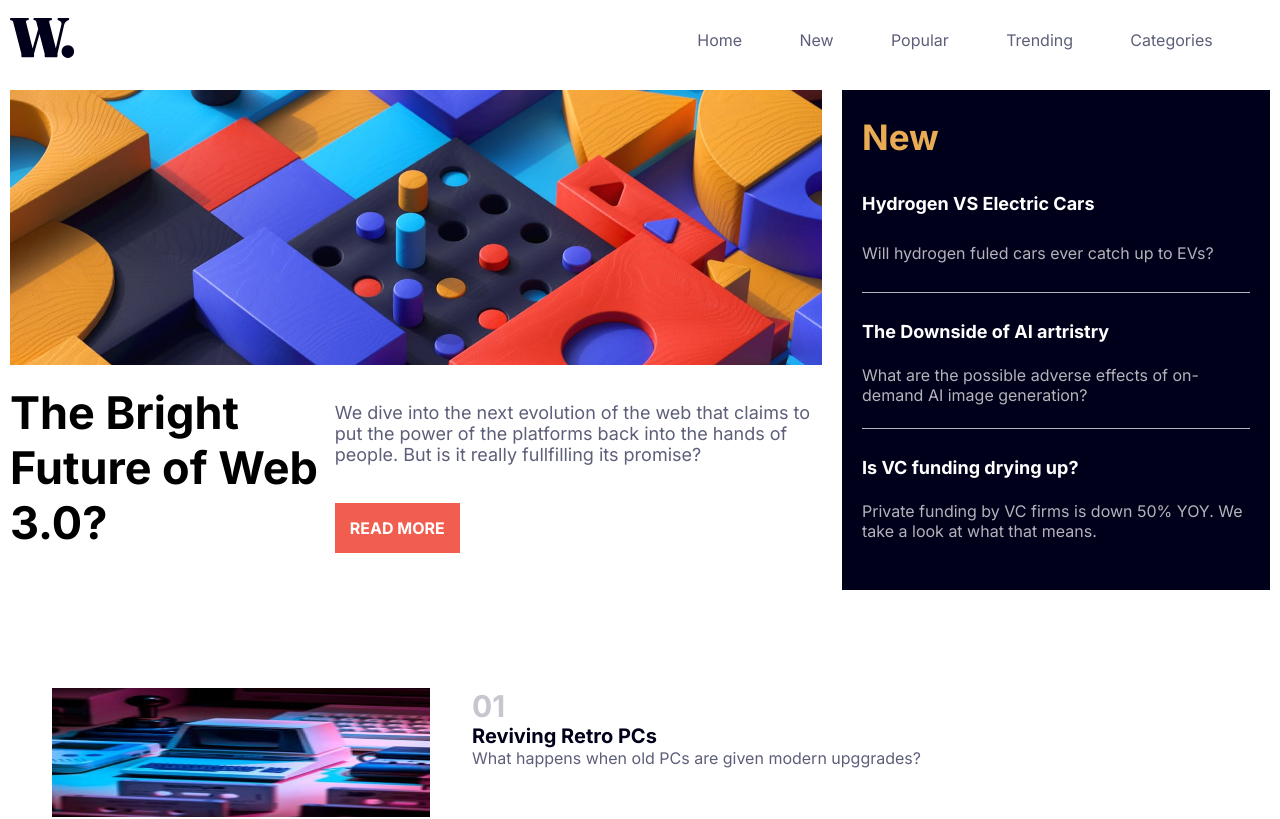
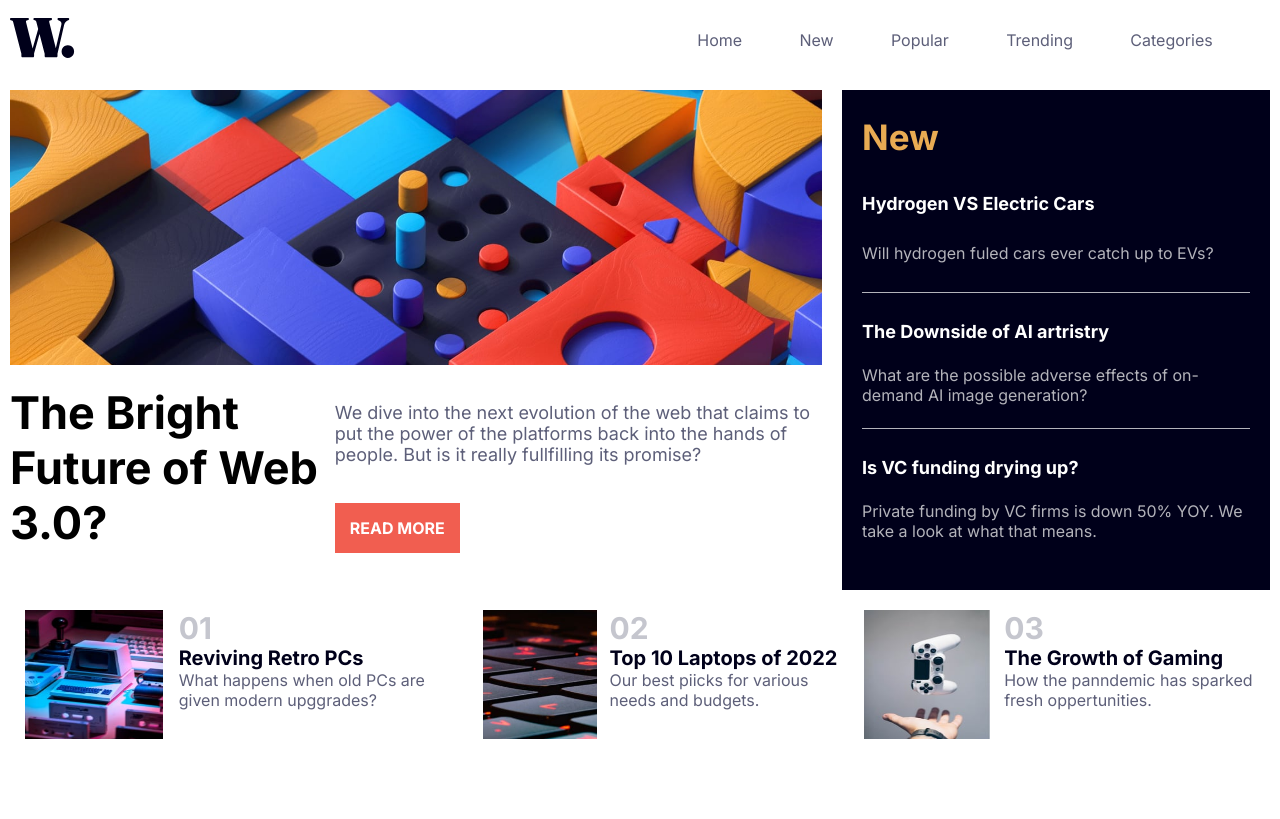
Before and after one commit to Gauravtripathii/news-homepage, a React (Create React App) app: page / in a window 1280 px wide. Shown: the top 819 px of the page. Built offline with nearby package versions, Linux system fonts and the light colour scheme.

Commit message:
flash desktop view

```diff
--- a/src/components/flash.css
+++ b/src/components/flash.css
@@ -42,3 +42,11 @@
 .flash .para {
   color: var(--dark-grayish-blue);
 }
+
+@media only screen and (min-width: 1200px) {
+  .flash {
+    width: 100%;
+    height: 25%;
+    flex-direction: row;
+  }
+}
```
